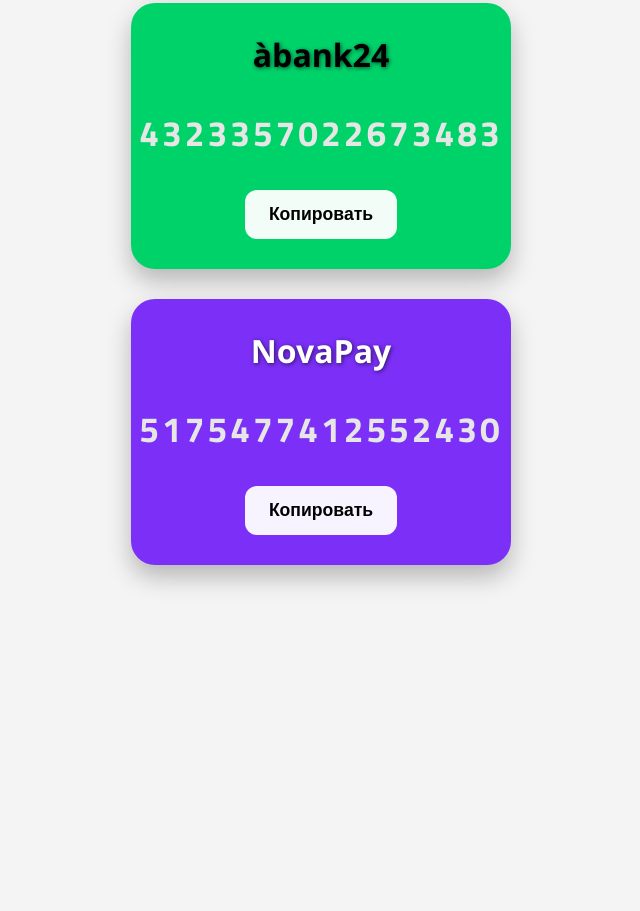
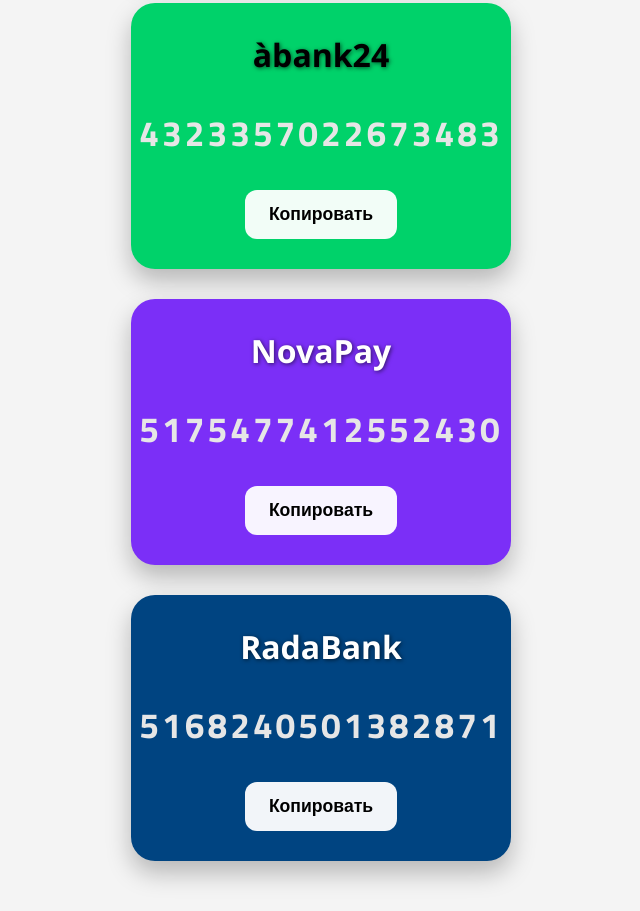
Before and after one commit to kyiv14/cards24, a plain HTML site: page index.html in a window 1280 px wide. Shown: the part 998-1909 px from the top of the page, without its empty margins (319-959 px from the left). Before the commit the page ends 1613 px from the top, so only its background shows below. Drawn offline with Linux system fonts and the light colour scheme.

Commit message:
Add files via upload

```diff
--- a/index.html
+++ b/index.html
@@ -116,7 +116,8 @@
       { number: "4441111068732621", bank: "monobank", color: "#1e1e1e" },
       { number: "5355280020632822", bank: "PUMB", color: "#ea1d2c" },
       { number: "4323357022673483", bank: "àbank24", color: "#00d26a", textColor: "#000" },
-      { number: "5175477412552430", bank: "NovaPay", color: "#7b2ff7" }
+      { number: "5175477412552430", bank: "NovaPay", color: "#7b2ff7" },
+      { number: "5168240501382871", bank: "RadaBank", color: "#004481" } // Добавлено по запросу
     ];
 
     const container = document.getElementById("cards-container");
```
